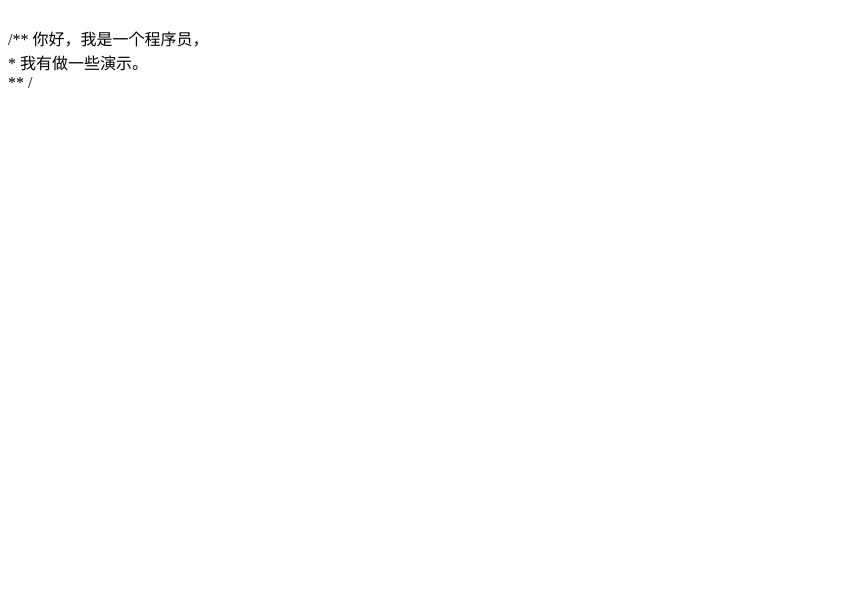
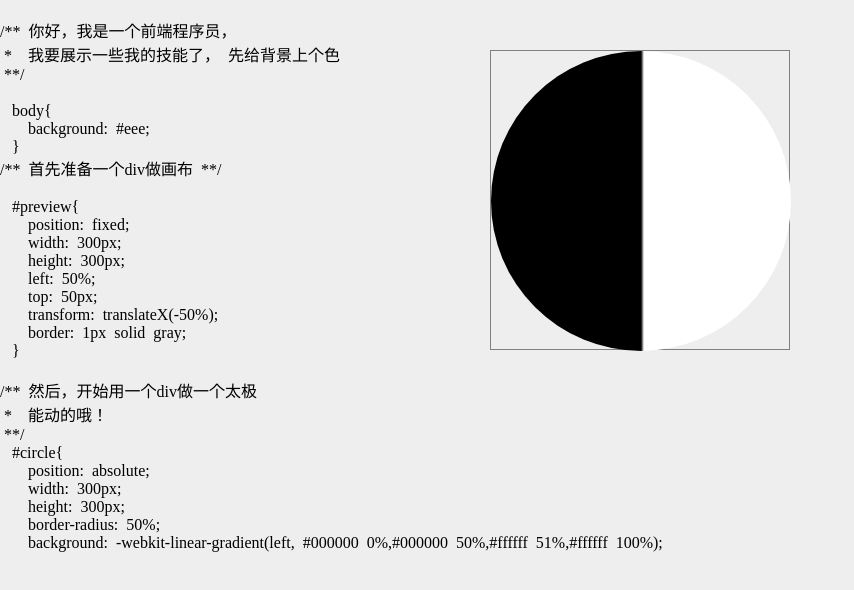
Before and after one commit to lttztt/moving-code, a plain HTML site: page index.html in a window 1280 px wide. Shown: the whole page, without its empty margins (0-854 px from the left). Drawn offline with Linux system fonts and the light colour scheme.

Commit message:
完成内容的填充

```diff
--- a/index.html
+++ b/index.html
@@ -6,10 +6,12 @@
   <meta http-equiv="X-UA-Compatible" content="ie=edge">
   <title>会动的代码</title>
   <link rel="stylesheet" href="src/style.css">
+  <style id="style"></style>
 </head>
 <body>
-  <div id="code">
-
+  <div id="code"></div>
+  <div id="preview">
+    <div id="circle"></div>
   </div>
   <script src="src/main.js"></script>
 </body>
--- a/src/main.js
+++ b/src/main.js
@@ -1,7 +1,73 @@
 var string = `
-/** 你好，我是一个程序员，
- *  我有做一些演示。
- ** /
+/** 你好，我是一个前端程序员，
+ *  我要展示一些我的技能了， 先给背景上个色
+ **/
+
+  body{
+    background: #eee;
+  }
+/** 首先准备一个div做画布 **/
+
+  #preview{
+    position: fixed;
+    width: 300px;
+    height: 300px;
+    left: 50%;
+    top: 50px;
+    transform: translateX(-50%);
+    border: 1px solid gray;
+  }
+
+/** 然后，开始用一个div做一个太极
+ *  能动的哦！
+ **/
+  #circle{
+    position: absolute;
+    width: 300px;
+    height: 300px;
+    border-radius: 50%;
+    background: -webkit-linear-gradient(left, #000000 0%,#000000 50%,#ffffff 51%,#ffffff 100%);
+  }
+
+/** 这里两个黑白两点也用渐变做 **/
+  #circle::before{
+    width: 150px;
+    height: 150px;
+    background: -webkit-radial-gradient(center, ellipse cover, #000000 0%,#000000 30%,#ffffff 30%,#ffffff 100%);
+    top: 0;
+    left: 50%;
+    border-radius: 50%;
+    transform: translateX(-50%);
+  }
+  #circle::after{
+    width: 150px;
+    height: 150px;
+    background: -webkit-radial-gradient(center, ellipse cover, #FFF 0%,#FFF 30%,#000 30%,#000 100%);
+    bottom: 0;
+    left: 50%;
+    border-radius: 50%;
+    transform: translateX(-50%);
+  }
+
+/** 加上关键帧动画 **/
+
+  @keyframes run{
+    0% {
+      transform: rotate(0);
+    }
+    100% {
+      transform: rotate(360deg);
+    }
+  }
+
+  #circle{
+    animation: run 5s infinite linear;
+  }
+/** 去除没用的border **/
+
+  #preview{
+    border: none;
+  }
 `
 var code = ''
 
@@ -9,6 +75,9 @@ var codeDom = document.querySelector('#code')
 
 // string = string.replace(/\n/g, '<br>')
 // string = string.replace(/\s/g, '&nbsp;')
+var style = document.querySelector('#style');
+
+
 
 let n = 0;
 run()
@@ -17,12 +86,13 @@ function run(){
   setTimeout(() => {
     if(string[n] === '\n'){
       code += '<br>'
-    }else if(string[n] === '\s'){
+    }else if(string[n] === ' '){
       code += '&nbsp;'
     }
+    n += 1
     code += string[n]
     codeDom.innerHTML = code
-    n += 1
+    style.innerHTML = string.substring(0,n)
     if(n < string.length - 1){
       run()
     }else {
--- a/src/style.css
+++ b/src/style.css
@@ -0,0 +1,11 @@
+* {
+  margin: 0;
+  padding: 0;
+  box-sizing: border-box;
+  transition: all 1s;
+}
+
+#circle::before,#circle::after{
+  content: '';
+  position: absolute;
+}
```
